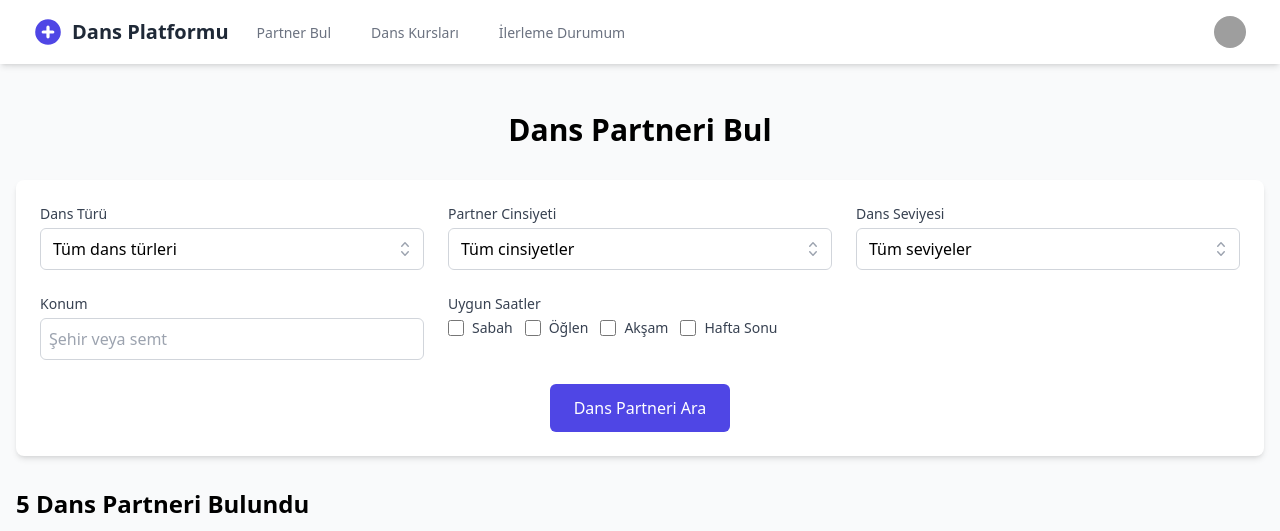
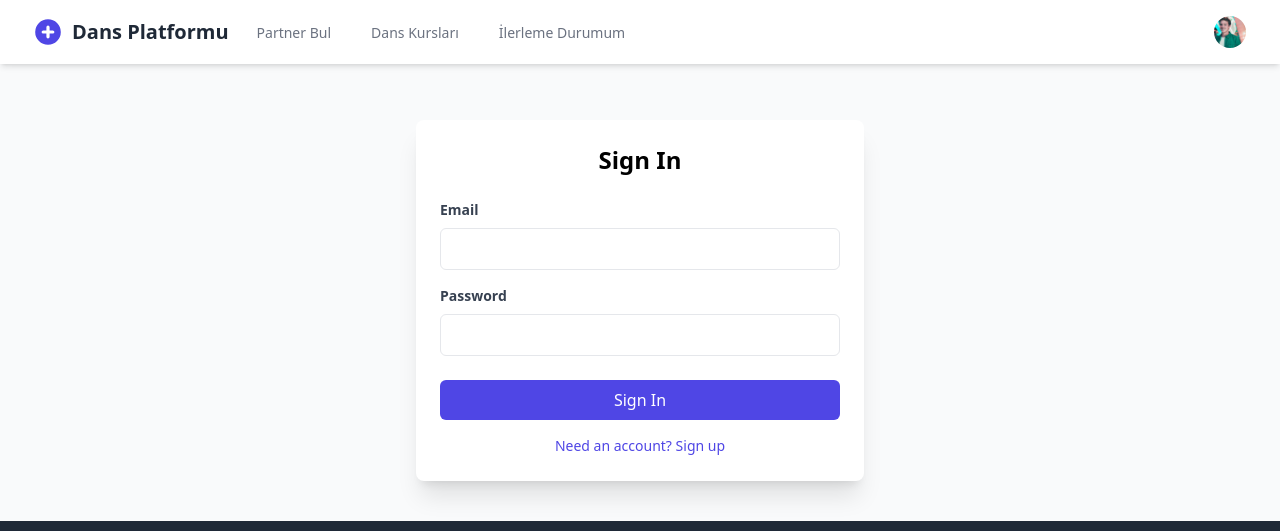
Before and after one commit to cnrsbtogll/dance_platform, a React (Vite) app: page /signin in a window 1280 px wide. Before the commit this address led to /. Shown: the top 531 px of the page. Built offline with nearby package versions, Linux system fonts and the light colour scheme; grey boxes are pictures that could not be loaded.

Commit message:
signin, button, userprofile jsx convert to tsx

```diff
--- a/src/App.tsx
+++ b/src/App.tsx
@@ -6,6 +6,7 @@ import PartnerMatching from './components/partners/PartnerMatching';
 import BadgeSystem from './components/progress/BadgeSystem';
 import AdminPanel from './components/admin/AdminPanel';
 import Navbar from './components/layout/Navbar';
+import SignIn from './components/auth/SignIn';
 
 interface UserType {
   id: string;
@@ -58,6 +59,7 @@ function App(): JSX.Element {
                 isAuthenticated ? <AdminPanel /> : <Navigate to="/" />
               }
             />
+            <Route path="/signin" element={<SignIn />} />
             <Route path="*" element={<Navigate to="/" />} />
           </Routes>
         </main>
--- a/src/components/auth/SignIn.jsx
+++ b/src/components/auth/SignIn.tsx
@@ -1,6 +1,5 @@
-// src/components/auth/SignIn.jsx
 import { useState } from 'react';
-import { signInWithEmailAndPassword, createUserWithEmailAndPassword } from 'firebase/auth';
+import { signInWithEmailAndPassword, createUserWithEmailAndPassword, AuthError } from 'firebase/auth';
 import { auth } from '../../firebase/config';
 import Button from '../common/Button';
 
@@ -10,7 +9,7 @@ function SignIn() {
   const [password, setPassword] = useState('');
   const [error, setError] = useState('');
 
-  const handleSubmit = async (e) => {
+  const handleSubmit = async (e: React.FormEvent) => {
     e.preventDefault();
     setError('');
 
@@ -21,7 +20,8 @@ function SignIn() {
         await createUserWithEmailAndPassword(auth, email, password);
       }
     } catch (err) {
-      setError(err.message);
+      const authError = err as AuthError;
+      setError(authError.message);
     }
   };
 
--- a/src/components/common/Button.jsx
+++ b/src/components/common/Button.tsx
@@ -1,5 +1,22 @@
-// src/components/common/Button.jsx
-function Button({ children, onClick, type = 'button', variant = 'primary', fullWidth = false }) {
+import React from 'react';
+
+type ButtonVariant = 'primary' | 'secondary';
+
+interface ButtonProps {
+  children: React.ReactNode;
+  onClick?: (event: React.MouseEvent<HTMLButtonElement>) => void;
+  type?: 'button' | 'submit' | 'reset';
+  variant?: ButtonVariant;
+  fullWidth?: boolean;
+}
+
+function Button({
+  children,
+  onClick,
+  type = 'button',
+  variant = 'primary',
+  fullWidth = false
+}: ButtonProps) {
   const baseClasses = 'px-4 py-2 rounded-md font-medium focus:outline-none focus:ring-2 focus:ring-offset-2';
   const variantClasses = {
     primary: 'bg-indigo-600 text-white hover:bg-indigo-700 focus:ring-indigo-500',
--- a/src/components/profile/UserProfile.jsx
+++ b/src/components/profile/UserProfile.tsx
@@ -1,10 +1,26 @@
-// src/components/profile/UserProfile.jsx
 import { useState } from 'react';
 import Button from '../common/Button';
 
-function UserProfile({ user }) {
+interface User {
+  displayName?: string;
+  photoURL?: string;
+  email?: string;
+}
+
+interface UserProfileProps {
+  user: User | null;
+}
+
+interface ProfileState {
+  name: string;
+  bio: string;
+  danceStyles: string[];
+  level: 'Beginner' | 'Intermediate' | 'Advanced';
+}
+
+function UserProfile({ user }: UserProfileProps) {
   const [isEditing, setIsEditing] = useState(false);
-  const [profile, setProfile] = useState({
+  const [profile, setProfile] = useState<ProfileState>({
     name: user?.displayName || '',
     bio: '',
     danceStyles: [],
@@ -19,7 +35,7 @@ function UserProfile({ user }) {
     );
   }
 
-  const handleSubmit = (e) => {
+  const handleSubmit = (e: React.FormEvent) => {
     e.preventDefault();
     // Update profile logic here
     setIsEditing(false);
@@ -58,14 +74,14 @@ function UserProfile({ user }) {
                   value={profile.bio}
                   onChange={(e) => setProfile({ ...profile, bio: e.target.value })}
                   className="mt-1 block w-full rounded-md border-gray-300 shadow-sm"
-                  rows="3"
+                  rows={3}
                 />
               </div>
               <div>
                 <label className="block text-sm font-medium text-gray-700">Level</label>
                 <select
                   value={profile.level}
-                  onChange={(e) => setProfile({ ...profile, level: e.target.value })}
+                  onChange={(e) => setProfile({ ...profile, level: e.target.value as ProfileState['level'] })}
                   className="mt-1 block w-full rounded-md border-gray-300 shadow-sm"
                 >
                   <option>Beginner</option>
```
Also changed, not shown: public/assets/images/dance/profile.jpg (added).
